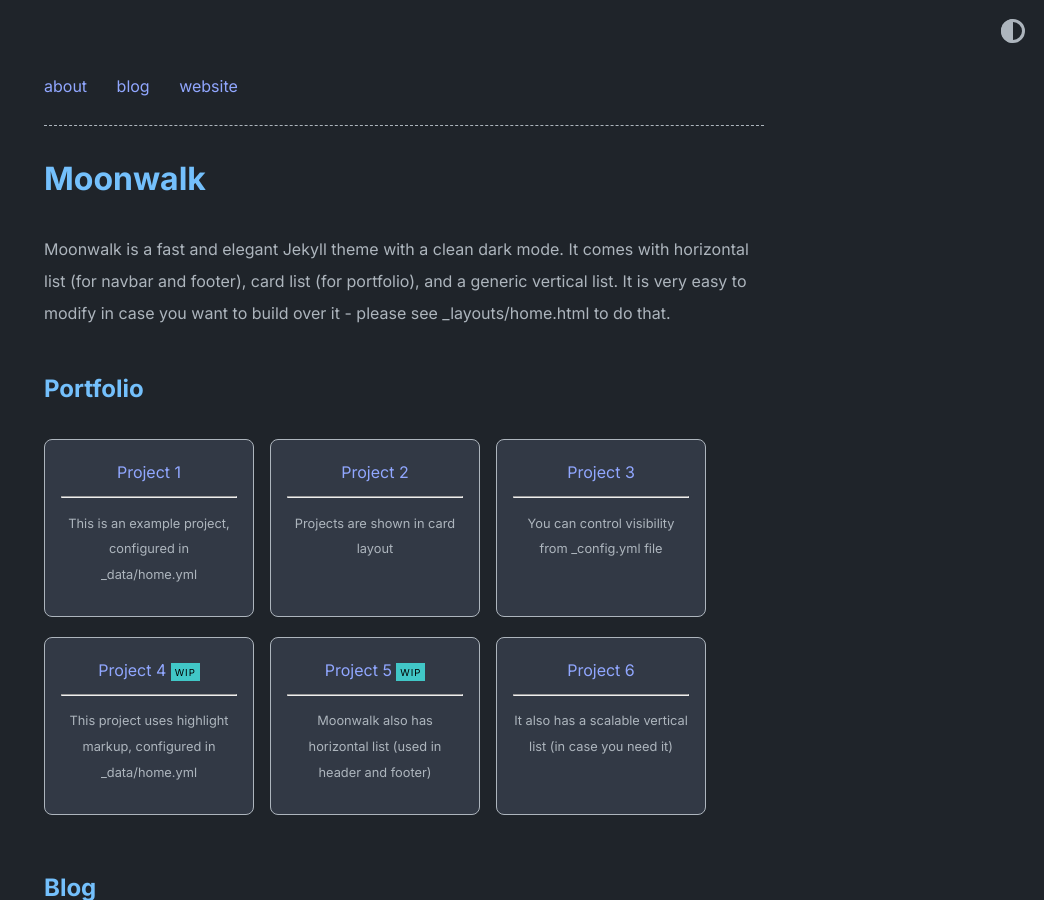
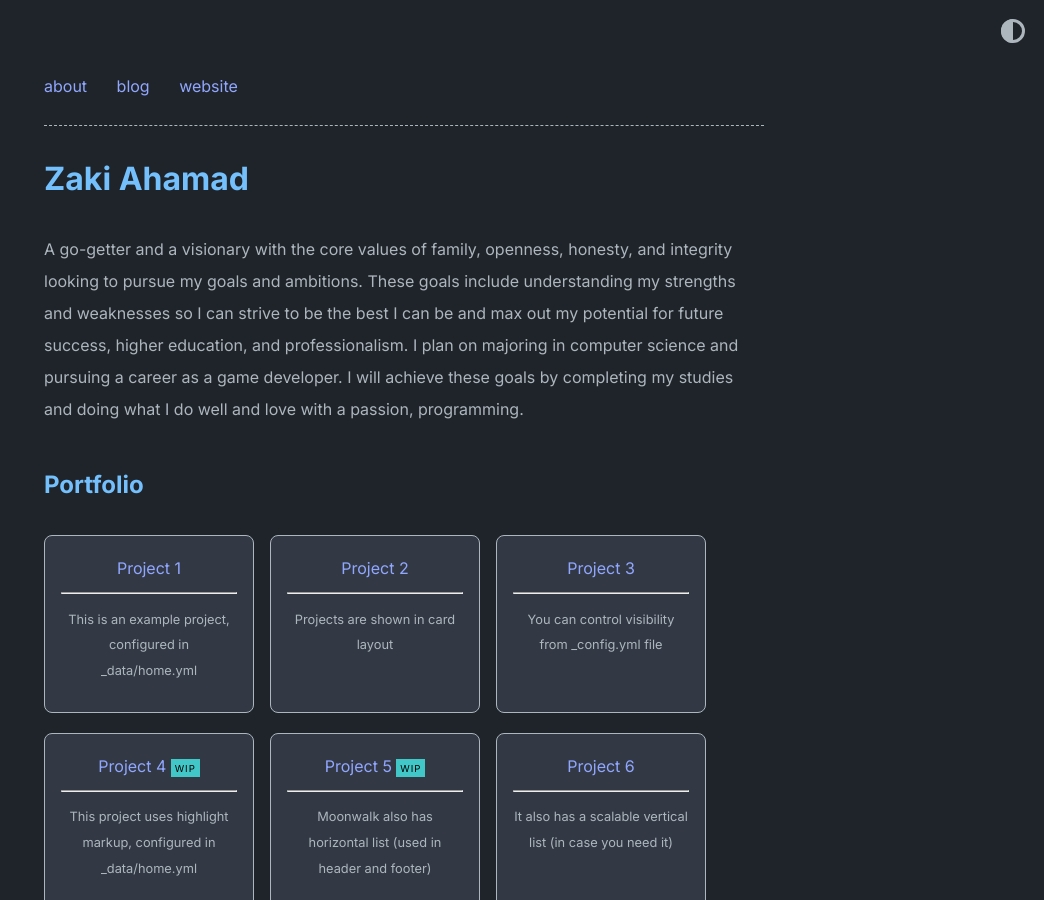
Before and after one commit to ZakiAhamad/zakiahamad.github.io, a Jekyll site: the page built from index.md, in a window 1280 px wide and 900 px high. Shown: the whole window, without its empty margins (236-1280 px from the left). Built offline with Jekyll 4.4.1, drawn with Linux system fonts in a browser that asks for light colours; some of the changed text lies outside the part shown.

Commit message:
Update _config.yml

```diff
--- a/_config.yml
+++ b/_config.yml
@@ -1,8 +1,9 @@
-title: Moonwalk
-author: Abhinav Saxena
+title: Zaki Ahamad
+author: Zaki Ahamad
 url: zakiahamad.github.io # root address of the site
 description: > # description of the site (multiple lines allowed)
-  Moonwalk is a fast and elegant Jekyll theme with a clean dark mode. It comes with horizontal list (for navbar and footer), card list (for portfolio), and a generic vertical list. It is very easy to modify in case you want to build over it - please see _layouts/home.html to do that.
+  A go-getter and a visionary with the core values of family, openness, honesty, and integrity looking to pursue my goals and ambitions. These goals include understanding my strengths and weaknesses so I can strive to be the best I can be and max out my potential for future success, higher education, and professionalism. I plan on majoring in computer science and pursuing a career as a game developer. I will achieve these goals by completing my studies and doing what I do well and love with a passion, programming.
+
 
 permalink: /:slug
 
```
